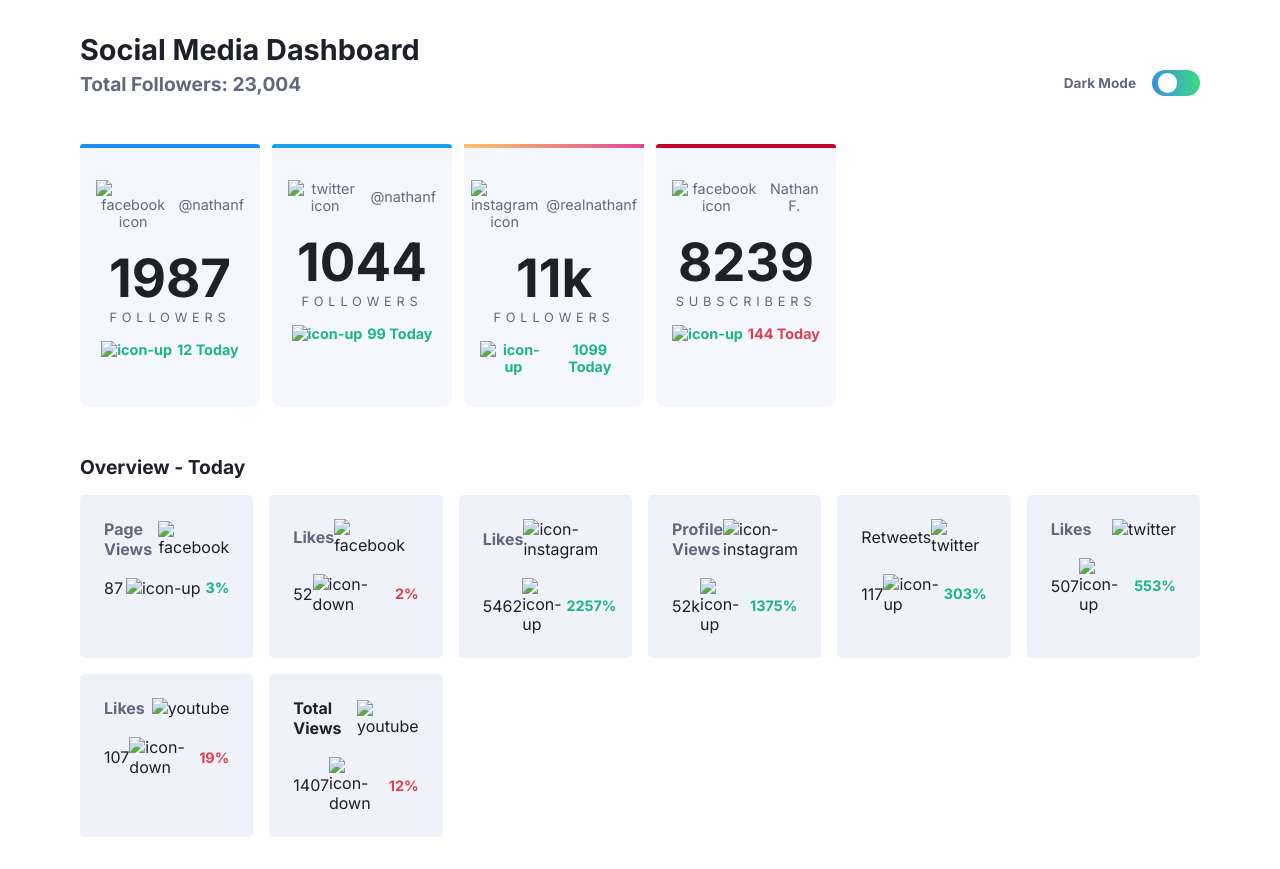
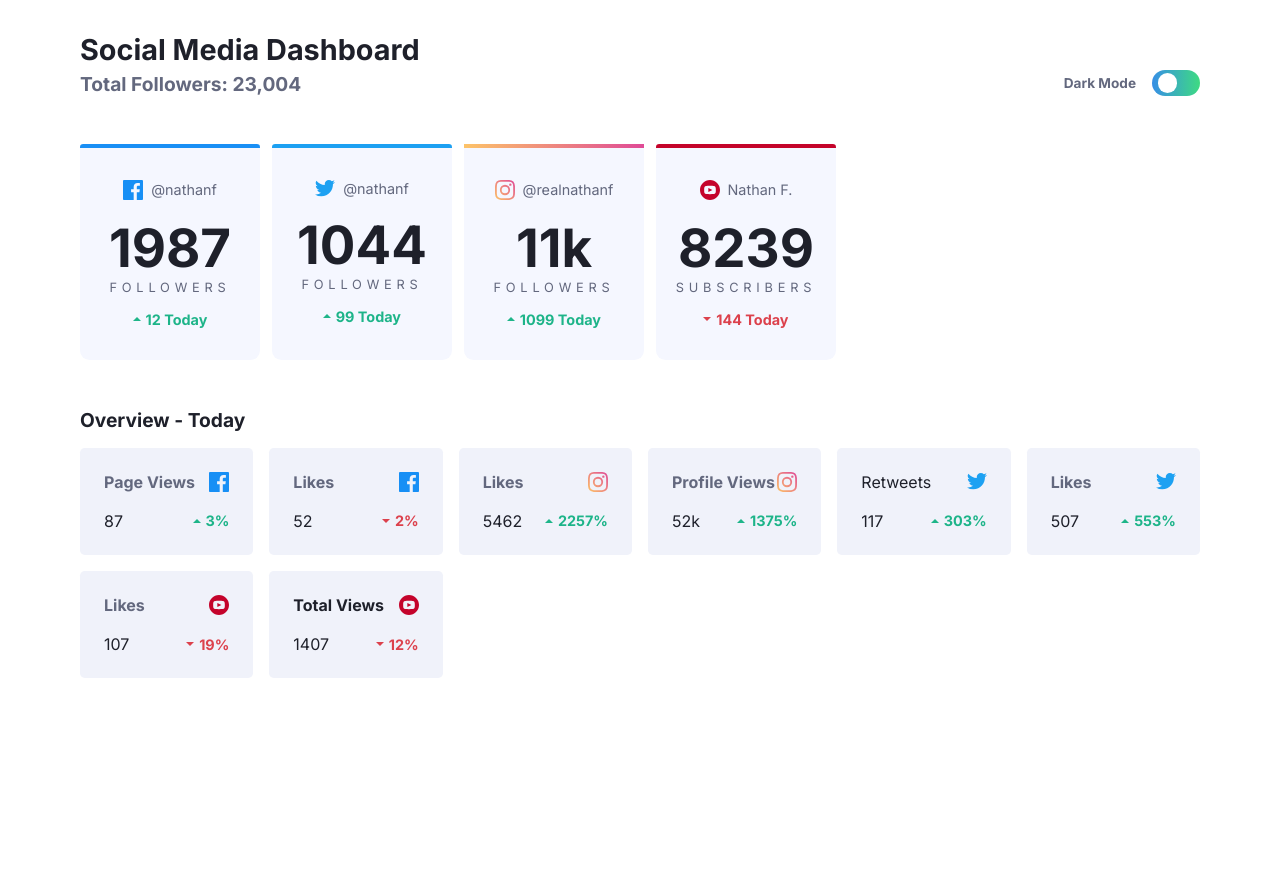
Before and after one commit to OsatohanmwenT/social-media-dashboard-with-theme-switcher-master, a website: page index.html in a window 1280 px wide. After the commit the page ends 800 px from the top, so only its background shows below. Drawn offline with Linux system fonts and the light colour scheme.

Commit message:
:truck: chore/move images to assets folder

```diff
--- a/index.html
+++ b/index.html
@@ -9,7 +9,7 @@
       rel="icon"
       type="image/png"
       sizes="32x32"
-      href="./images/favicon-32x32.png"
+      href="assets/images/favicon-32x32.png"
     />
     <link rel="stylesheet" href="./css/index.css" />
     <title>Frontend Mentor | [Challenge Name Here]</title>
@@ -32,7 +32,7 @@
         <section class="top">
           <article class="app-card fb">
             <div class="head">
-              <img src="images/icon-facebook.svg" alt="facebook icon" />
+              <img src="assets/images/icon-facebook.svg" alt="facebook icon" />
               <span class="user-name"
                 ><span class="sr-only">User Facebook account</span
                 >@nathanf</span
@@ -43,13 +43,13 @@
               <em class="number">1987</em>
             </div>
             <div class="day">
-              <img src="images/icon-up.svg" alt="icon-up" />
+              <img src="assets/images/icon-up.svg" alt="icon-up" />
               <span>12 <span class="sr-only">more followers</span> Today</span>
             </div>
           </article>
           <article class="app-card tweet">
             <div class="head">
-              <img src="images/icon-twitter.svg" alt="twitter icon" />
+              <img src="assets/images/icon-twitter.svg" alt="twitter icon" />
               <span class="user-name"
                 ><span class="sr-only">User Twitter account</span>@nathanf</span
               >
@@ -59,13 +59,13 @@
               <em class="number">1044</em>
             </div>
             <div class="day">
-              <img src="images/icon-up.svg" alt="icon-up" />
+              <img src="assets/images/icon-up.svg" alt="icon-up" />
               <span>99 Today</span>
             </div>
           </article>
           <article class="app-card insta">
             <div class="head">
-              <img src="images/icon-instagram.svg" alt="instagram icon" />
+              <img src="assets/images/icon-instagram.svg" alt="instagram icon" />
               <span class="user-name"
                 ><span class="sr-only">User Instagram account</span
                 >@realnathanf</span
@@ -76,7 +76,7 @@
               <em class="number">11k</em>
             </div>
             <div class="day">
-              <img src="images/icon-up.svg" alt="icon-up" />
+              <img src="assets/images/icon-up.svg" alt="icon-up" />
               <span class="sr-only">
                 Increased the number of followers by
                 </span><span> 1099 Today</span>
@@ -84,7 +84,7 @@
           </article>
           <article class="app-card youtube">
             <div class="head">
-              <img src="images/icon-youtube.svg" alt="facebook icon" />
+              <img src="assets/images/icon-youtube.svg" alt="facebook icon" />
               <span class="user-name">Nathan F.</span>
             </div>
             <div class="count">
@@ -92,7 +92,7 @@
               <em class="number">8239</em>
             </div>
             <div class="day">
-              <img src="images/icon-down.svg" alt="icon-up" />
+              <img src="assets/images/icon-down.svg" alt="icon-up" />
               <span class="down">144 Today</span>
             </div>
           </article>
@@ -103,12 +103,12 @@
             <div class="card">
               <div class="head">
                 <h3 class="card-title">Page Views</h3>
-                <img src="images/icon-facebook.svg" alt="facebook" />
+                <img src="assets/images/icon-facebook.svg" alt="facebook" />
               </div>
               <div class="content">
                 <em class="number">87</em>
                 <div class="percent">
-                  <img src="images/icon-up.svg" alt="icon-up" />
+                  <img src="assets/images/icon-up.svg" alt="icon-up" />
                   <span>3%</span>
                 </div>
               </div>
@@ -116,12 +116,12 @@
             <div class="card">
               <div class="head">
                 <h3 class="card-title">Likes</h3>
-                <img src="images/icon-facebook.svg" alt="facebook" />
+                <img src="assets/images/icon-facebook.svg" alt="facebook" />
               </div>
               <div class="content">
                 <em class="number">52</em>
                 <div class="percent">
-                  <img src="images/icon-down.svg" alt="icon-down" />
+                  <img src="assets/images/icon-down.svg" alt="icon-down" />
                   <span class="down">2%</span>
                 </div>
               </div>
@@ -129,12 +129,12 @@
             <div class="card">
               <div class="head">
                 <h3 class="card-title">Likes</h3>
-                <img src="images/icon-instagram.svg" alt="icon-instagram" />
+                <img src="assets/images/icon-instagram.svg" alt="icon-instagram" />
               </div>
               <div class="content">
                 <p>5462</p>
                 <div class="percent">
-                  <img src="images/icon-up.svg" alt="icon-up" />
+                  <img src="assets/images/icon-up.svg" alt="icon-up" />
                   <span>2257%</span>
                 </div>
               </div>
@@ -142,12 +142,12 @@
             <div class="card">
               <div class="head">
                 <h3 class="card-title">Profile Views</h3>
-                <img src="images/icon-instagram.svg" alt="icon-instagram" />
+                <img src="assets/images/icon-instagram.svg" alt="icon-instagram" />
               </div>
               <div class="content">
                 <p>52k</p>
                 <div class="percent">
-                  <img src="images/icon-up.svg" alt="icon-up" />
+                  <img src="assets/images/icon-up.svg" alt="icon-up" />
                   <span>1375%</span>
                 </div>
               </div>
@@ -155,12 +155,12 @@
             <div class="card">
               <div class="head">
                 <span>Retweets</span>
-                <img src="images/icon-twitter.svg" alt="twitter" />
+                <img src="assets/images/icon-twitter.svg" alt="twitter" />
               </div>
               <div class="content">
                 <p>117</p>
                 <div class="percent">
-                  <img src="images/icon-up.svg" alt="icon-up" />
+                  <img src="assets/images/icon-up.svg" alt="icon-up" />
                   <span>303%</span>
                 </div>
               </div>
@@ -168,12 +168,12 @@
             <div class="card">
               <div class="head">
                 <h3 class="card-title">Likes</h3>
-                <img src="images/icon-twitter.svg" alt="twitter" />
+                <img src="assets/images/icon-twitter.svg" alt="twitter" />
               </div>
               <div class="content">
                 <em class="number">507</em>
                 <div class="percent">
-                  <img src="images/icon-up.svg" alt="icon-up" />
+                  <img src="assets/images/icon-up.svg" alt="icon-up" />
                   <span>553%</span>
                 </div>
               </div>
@@ -181,12 +181,12 @@
             <div class="card">
               <div class="head">
                 <h3 class="card-title">Likes</h3>
-                <img src="images/icon-youtube.svg" alt="youtube" />
+                <img src="assets/images/icon-youtube.svg" alt="youtube" />
               </div>
               <div class="content">
                 <p>107</p>
                 <div class="percent">
-                  <img src="images/icon-down.svg" alt="icon-down" />
+                  <img src="assets/images/icon-down.svg" alt="icon-down" />
                   <span class="down">19%</span>
                 </div>
               </div>
@@ -194,12 +194,12 @@
             <div class="card">
               <div class="head">
                 <h3>Total Views</h3>
-                <img src="images/icon-youtube.svg" alt="youtube" />
+                <img src="assets/images/icon-youtube.svg" alt="youtube" />
               </div>
               <div class="content">
                 <em class="number">1407</em>
                 <div class="percent">
-                  <img src="images/icon-down.svg" alt="icon-down" />
+                  <img src="assets/images/icon-down.svg" alt="icon-down" />
                   <span class="down">12%</span>
                 </div>
               </div>
```
